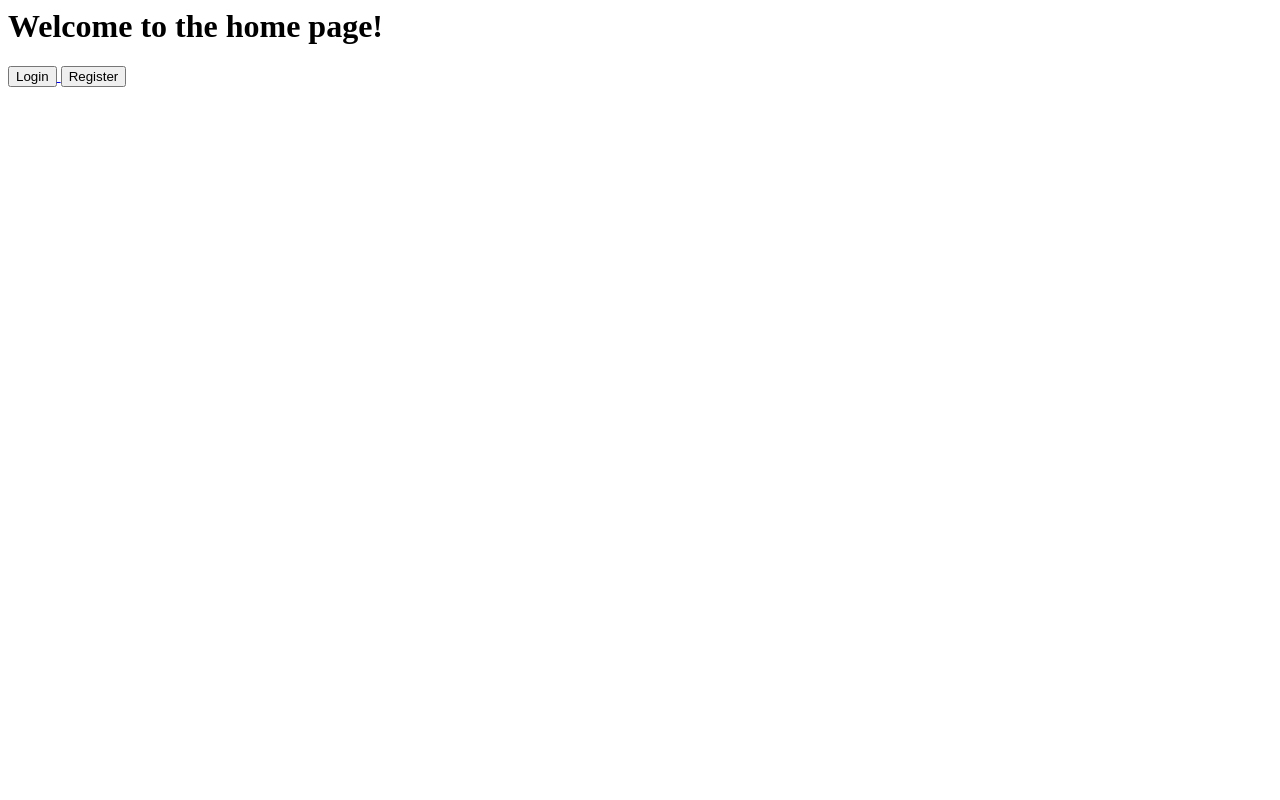
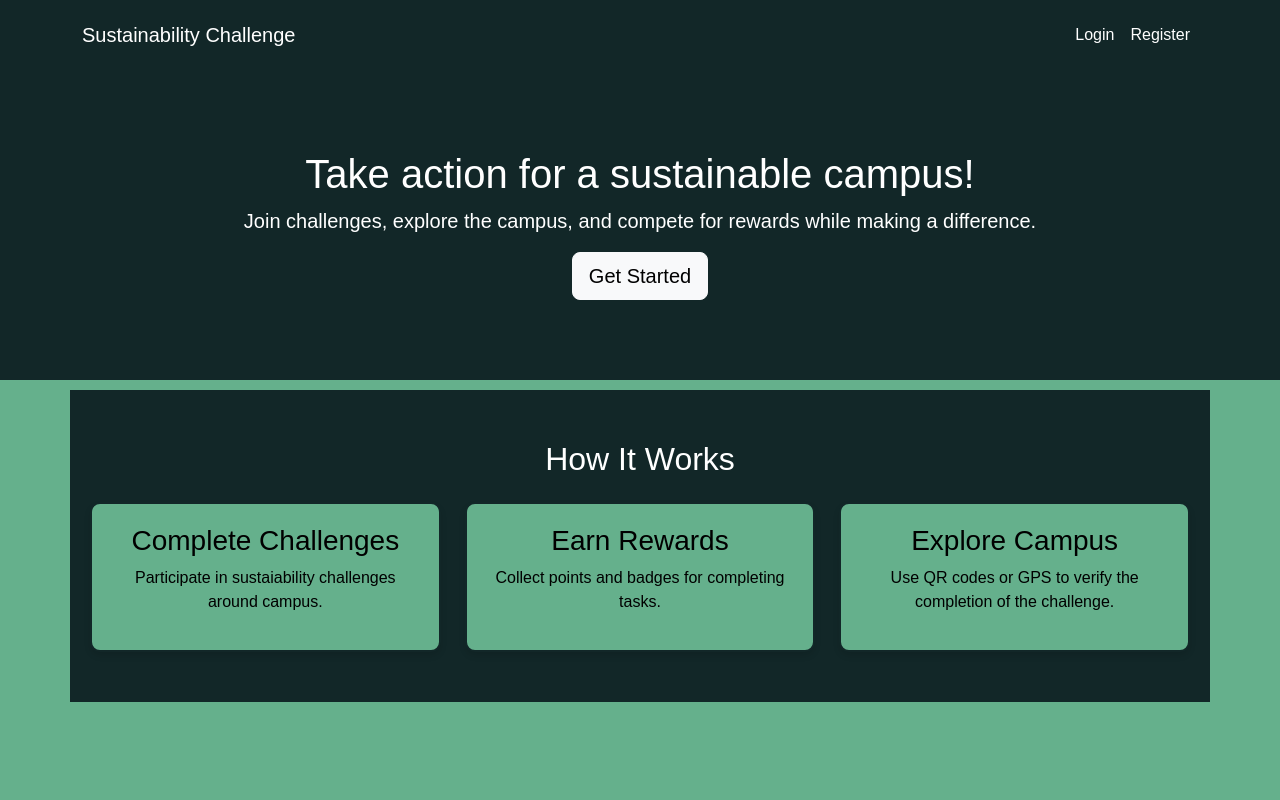
Before and after one commit to harrymcrae/engineering-project, a Django app: page /home/ in a window 1280 px wide. Run offline with Django 5.2, Linux system fonts and the light colour scheme.

Commit message:
Basic design and implementation of the homepage.- Uki

```diff
--- /dev/null
+++ b/engineering_project/requirements.txt
@@ -0,0 +1,4 @@
+Django>=4.1,<5.0
+djangorestframework
+gunicorn
+whitenoise
--- a/home/templates/home.html
+++ b/home/templates/home.html
@@ -1,23 +1,125 @@
-<h1>Welcome to the home page!</h1>
+<!DOCTYPE html>
+<html lang="en">
+<head>
+    <meta charset="UTF-8">
+    <meta name="viewport" content="width=device-width, initial-scale=1.0">
+    <title>Sustainability challenge</title>
+    <link rel="stylesheet" href="https://cdn.jsdelivr.net/npm/bootstrap@5.3.0/dist/css/bootstrap.min.css">
+    <style>
+        :root {
+            --primary-color: #122728; /* Dark Green */
+            --secondary-color: #65B08C; /* Light Green */
+            --text-color: black;
+            --hover-color: #1E6F43;
+        }
+        body {
+            font-family: Arial, sans-serif;
+            background-color: var(--secondary-color);
+            color: var(--text-color);
+        }
+        .navbar {
+            background-color: var(--primary-color) !important;
+            padding: 15px;
+        }
+        .navbar a {
+            color: white !important;
+        }
+        .navbar a:hover {
+            background-color: var(--hover-color);
+            transition: 0.3s;
+        }
+        .hero {
+            background: var(--primary-color);
+            color: white;
+            padding: 80px 20px;
+            text-align: center;
+            border-bottom: 10px solid var(--secondary-color);
+        }
+        .features-section {
+            padding: 50px 20px;
+            background-color: var(--primary-color);
+            color: white;
+        }
+        .feature-card {
+            background-color: var(--secondary-color);
+            padding: 20px;
+            border-radius: 10px;
+            border: 2px solid var(--primary-color);
+            box-shadow: 0 4px 6px rgba(0, 0, 0, 0.1);
+            transition: transform 0.3s;
+            color: black;
+        }
+        .feature-card:hover {
+            transform: scale(1.05);
+        }
+    </style>
+</head>
+<body>
+    <!-- Navigation Bar -->
+    <nav class="navbar navbar-expand-lg">
+        <div class="container">
+            <a class="navbar-brand" href="/">Sustainability Challenge</a>
+            <div class="collapse navbar-collapse" id="navbarNav">
+                <ul class="navbar-nav ms-auto">
+                    {% if not user.is_authenticated %}
+                        <li class="nav-item"><a class="nav-link" href="/accounts/login/">Login</a></li>
+                        <li class="nav-item"><a class="nav-link" href="/accounts/register/">Register</a></li>
+                    {% else %}
+                        <li class="nav-item"><a class="nav-link" href="/dashboard/">Dashboard</a></li>
+                        <li class="nav-item">
+                            <form method="POST" action="{% url 'logout' %}" style="display:inline;">
+                                {% csrf_token %}
+                                <button type="submit" class="btn btn-link nav-link" style="color:white;">Logout</button>
+                            </form>
+                        </li>
+                    {% endif %}
+                </ul>
+            </div>
+        </div>
+    </nav>
 
-{% if not user.is_authenticated %}
-<a href="http://127.0.0.1:8000/accounts/login/">
-    <button>Login</button>
-</a>
+    <!-- Hero Section -->
+    <header class="hero">
+        <div class="container">
+            <h1>Take action for a sustainable campus!</h1>
+            <p class="lead">Join challenges, explore the campus, and compete for rewards while making a difference.</p>
+            {% if not user.is_authenticated %}
+                <a href="/accounts/register/" class="btn btn-light btn-lg">Get Started</a>
+            {% endif %}
+        </div>
+    </header>
 
-<a href="http://127.0.0.1:8000/accounts/register/">
-    <button>Register</button>
-</a>
-{% endif %}
+    <!-- Features Section -->
+    <section class="container features-section text-center">
+        <h2>How It Works</h2>
+        <div class="row mt-4">
+            <div class="col-md-4">
+                <a href="/challenges/" class="text-decoration-none">
+                    <div class="feature-card">
+                        <h3> Complete Challenges</h3>
+                        <p>Participate in sustaiability challenges around campus.</p>
+                    </div>
+                </a>
+            </div>
+            <div class="col-md-4">
+                <a href="/rewards/" class="text-decoration-none">
+                    <div class="feature-card">
+                        <h3> Earn Rewards</h3>
+                        <p>Collect points and badges for completing tasks.</p>
+                    </div>
+                </a>
+            </div>
+            <div class="col-md-4">
+                <a href="/explore/" class="text-decoration-none">
+                    <div class="feature-card">
+                        <h3> Explore Campus</h3>
+                        <p>Use QR codes or GPS to verify the completion of the challenge.</p>
+                    </div>
+                </a>
+            </div>
+        </div>
+    </section>
 
-{% if user.is_authenticated %}
-    <form method="POST" action="{% url 'logout' %}">
-        {% csrf_token %}
-        <p>Logged in</p>
-        <button type="submit">Logout</button>
-    </form>
-
-    <a href="http://127.0.0.1:8000/dashboard/">
-        <button>Dashboard</button>
-    </a>
-{% endif %}
+    <script src="https://cdn.jsdelivr.net/npm/bootstrap@5.3.0/dist/js/bootstrap.bundle.min.js"></script>
+</body>
+</html>
```
Also changed, not shown: requirements.txt (added).
